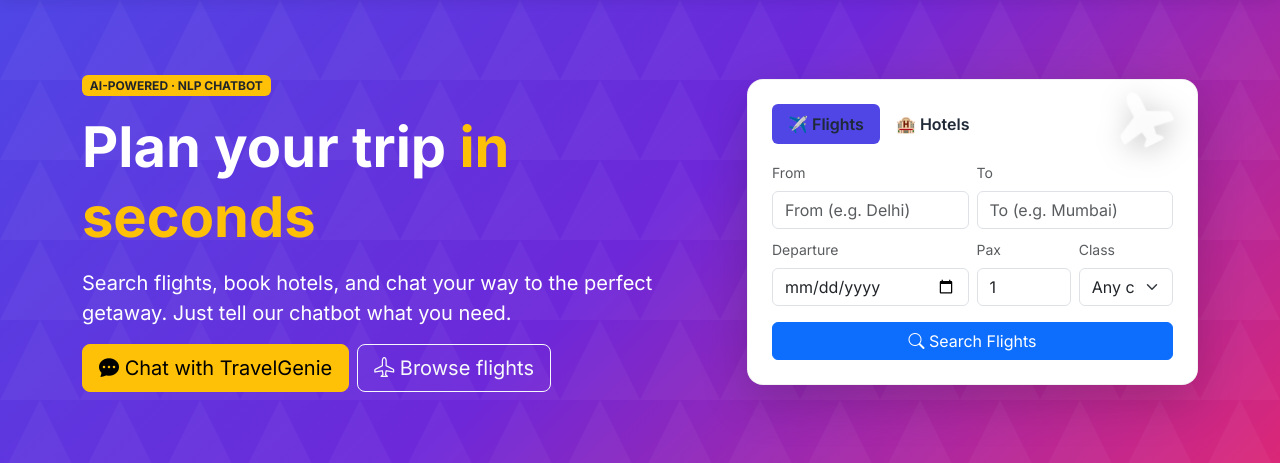
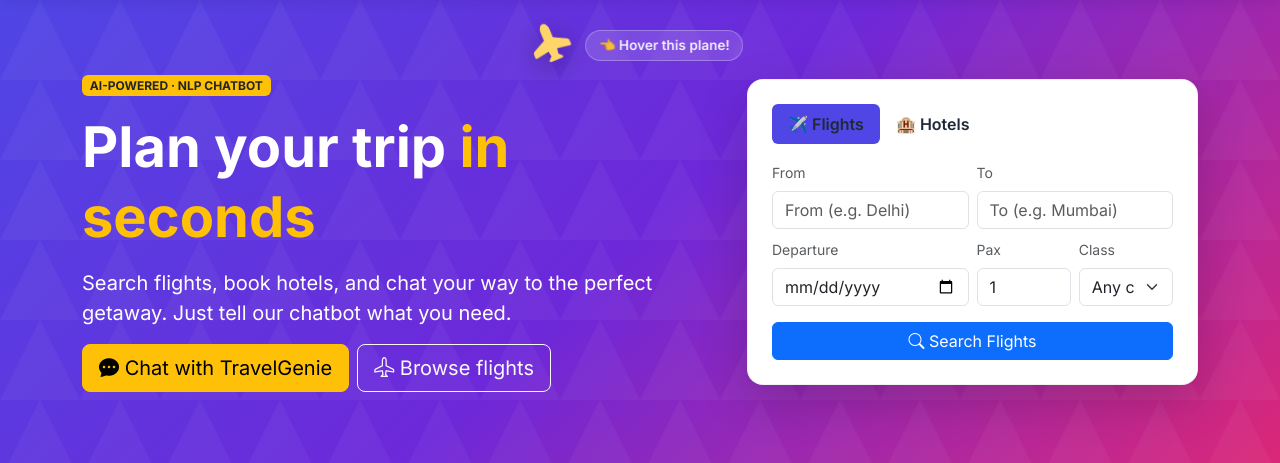
Before and after one commit to sumitkumar1503/TourAndTravelSystem, a Django app: page / in a window 1280 px wide. Shown: the part 60-523 px from the top of the page. Run offline with Django 5.2, Linux system fonts and the light colour scheme; data that the repository does not hold is empty.

Commit message:
Make hero plane more visible + add cache-buster

```diff
--- a/static/css/style.css
+++ b/static/css/style.css
@@ -170,62 +170,86 @@ a:hover { color: var(--tg-primary-dark); }
 }
 
 /* ========== HERO PLANE animation ========== */
+.hero-plane-wrap {
+    position: absolute;
+    top: 1.2rem;
+    left: 50%;
+    transform: translateX(-50%);
+    z-index: 20;        /* above search card and container content */
+    display: flex;
+    align-items: center;
+    gap: 10px;
+    pointer-events: none;  /* only the plane itself catches hover */
+}
+.hero-plane-wrap .hint {
+    background: rgba(255, 255, 255, .15);
+    backdrop-filter: blur(6px);
+    color: #fff;
+    padding: 4px 12px;
+    border-radius: 999px;
+    font-size: .85rem;
+    font-weight: 600;
+    border: 1px solid rgba(255,255,255,.3);
+    animation: hint-bob 2.4s ease-in-out infinite;
+    white-space: nowrap;
+}
 .hero-plane {
-    position: absolute;
-    top: 18%;
-    right: 8%;
-    z-index: 1;
-    color: rgba(255,255,255,.85);
-    font-size: 3.5rem;
+    position: relative;
+    pointer-events: auto;
+    color: #ffd56a;
+    font-size: 2.4rem;
     cursor: pointer;
     transform-origin: center;
-    animation: plane-idle 5s ease-in-out infinite;
-    transition: transform 1.2s cubic-bezier(.4, .0, .2, 1);
-    pointer-events: auto;
+    animation: plane-idle 4s ease-in-out infinite;
+    filter: drop-shadow(0 6px 14px rgba(0,0,0,.35));
+    will-change: transform;
 }
-.hero-plane i { display: inline-block; transform: rotate(-25deg); filter: drop-shadow(0 6px 14px rgba(0,0,0,.25)); }
+.hero-plane i { display: inline-block; transform: rotate(-20deg); }
 
 .hero-plane-trail {
     position: absolute;
-    top: 50%; right: 50%;
+    top: 50%; right: 100%;
     width: 0;
-    height: 4px;
-    margin-top: -2px;
-    background: linear-gradient(90deg, transparent, rgba(255,255,255,.85), rgba(245,158,11,.9));
+    height: 3px;
+    margin-top: -1.5px;
+    background: linear-gradient(90deg, transparent, rgba(255,255,255,.95), rgba(245,158,11,1));
     border-radius: 2px;
-    transition: width .9s ease-out, opacity .3s ease;
     opacity: 0;
     transform-origin: right center;
 }
 
 @keyframes plane-idle {
     0%, 100% { transform: translate(0, 0) rotate(0deg); }
-    50%      { transform: translate(-10px, -8px) rotate(-2deg); }
+    50%      { transform: translate(-8px, -6px) rotate(-3deg); }
+}
+@keyframes hint-bob {
+    0%, 100% { transform: translateY(0); opacity: .85; }
+    50%      { transform: translateY(-4px); opacity: 1; }
 }
 
 .hero-plane:hover {
-    animation: plane-takeoff 1.4s ease-in forwards;
+    animation: plane-takeoff 1.6s ease-in forwards;
 }
 .hero-plane:hover .hero-plane-trail {
-    width: 220px;
-    opacity: 1;
-    animation: plane-trail 1.4s ease-out forwards;
+    animation: plane-trail 1.6s ease-out forwards;
 }
 
 @keyframes plane-takeoff {
     0%   { transform: translate(0, 0) rotate(0deg) scale(1); }
-    30%  { transform: translate(-100px, -40px) rotate(-15deg) scale(1.05); }
-    70%  { transform: translate(-500px, -120px) rotate(-22deg) scale(.9); opacity: .7; }
-    100% { transform: translate(-900px, -200px) rotate(-25deg) scale(.5); opacity: 0; }
+    20%  { transform: translate(-30px, -10px) rotate(-12deg) scale(1.1); }
+    55%  { transform: translate(-260px, -70px) rotate(-22deg) scale(1); opacity: 1; }
+    100% { transform: translate(-900px, -180px) rotate(-30deg) scale(.4); opacity: 0; }
 }
 @keyframes plane-trail {
     0%   { opacity: 0; width: 0; }
-    20%  { opacity: 1; width: 240px; }
-    100% { opacity: 0; width: 600px; }
+    25%  { opacity: 1; width: 180px; }
+    100% { opacity: 0; width: 420px; }
 }
 
-@media (max-width: 992px) {
-    .hero-plane { display: none; }
+/* Make the plane really small on narrow screens but keep visible */
+@media (max-width: 576px) {
+    .hero-plane-wrap .hint { display: none; }
+    .hero-plane { font-size: 1.8rem; }
 }
 
 /* ---------- Stat cards ---------- */
--- a/templates/base.html
+++ b/templates/base.html
@@ -9,7 +9,7 @@
     <link href="https://cdn.jsdelivr.net/npm/bootstrap@5.3.3/dist/css/bootstrap.min.css" rel="stylesheet">
     <link href="https://cdn.jsdelivr.net/npm/bootstrap-icons@1.11.3/font/bootstrap-icons.min.css" rel="stylesheet">
     <link href="https://fonts.googleapis.com/css2?family=Inter:wght@400;500;600;700;800&display=swap" rel="stylesheet">
-    <link rel="stylesheet" href="{% static 'css/style.css' %}">
+    <link rel="stylesheet" href="{% static 'css/style.css' %}?v=2">
     {% block extra_head %}{% endblock %}
 </head>
 <body>
--- a/templates/booking/home.html
+++ b/templates/booking/home.html
@@ -6,10 +6,13 @@
 {% block content %}
 <section class="hero">
     <div class="hero-bg"></div>
-    {# ---- decorative animated plane that idle-floats and "takes off" on hover ---- #}
-    <div class="hero-plane" title="Hover me to take off!">
-        <div class="hero-plane-trail"></div>
-        <i class="bi bi-airplane-fill"></i>
+    {# ---- decorative animated plane: idle-floats and "takes off" on hover ---- #}
+    <div class="hero-plane-wrap">
+        <div class="hero-plane" title="Hover me to take off!">
+            <div class="hero-plane-trail"></div>
+            <i class="bi bi-airplane-fill"></i>
+        </div>
+        <span class="hint">👈 Hover this plane!</span>
     </div>
     <div class="container py-5 position-relative">
         <div class="row align-items-center">
```
